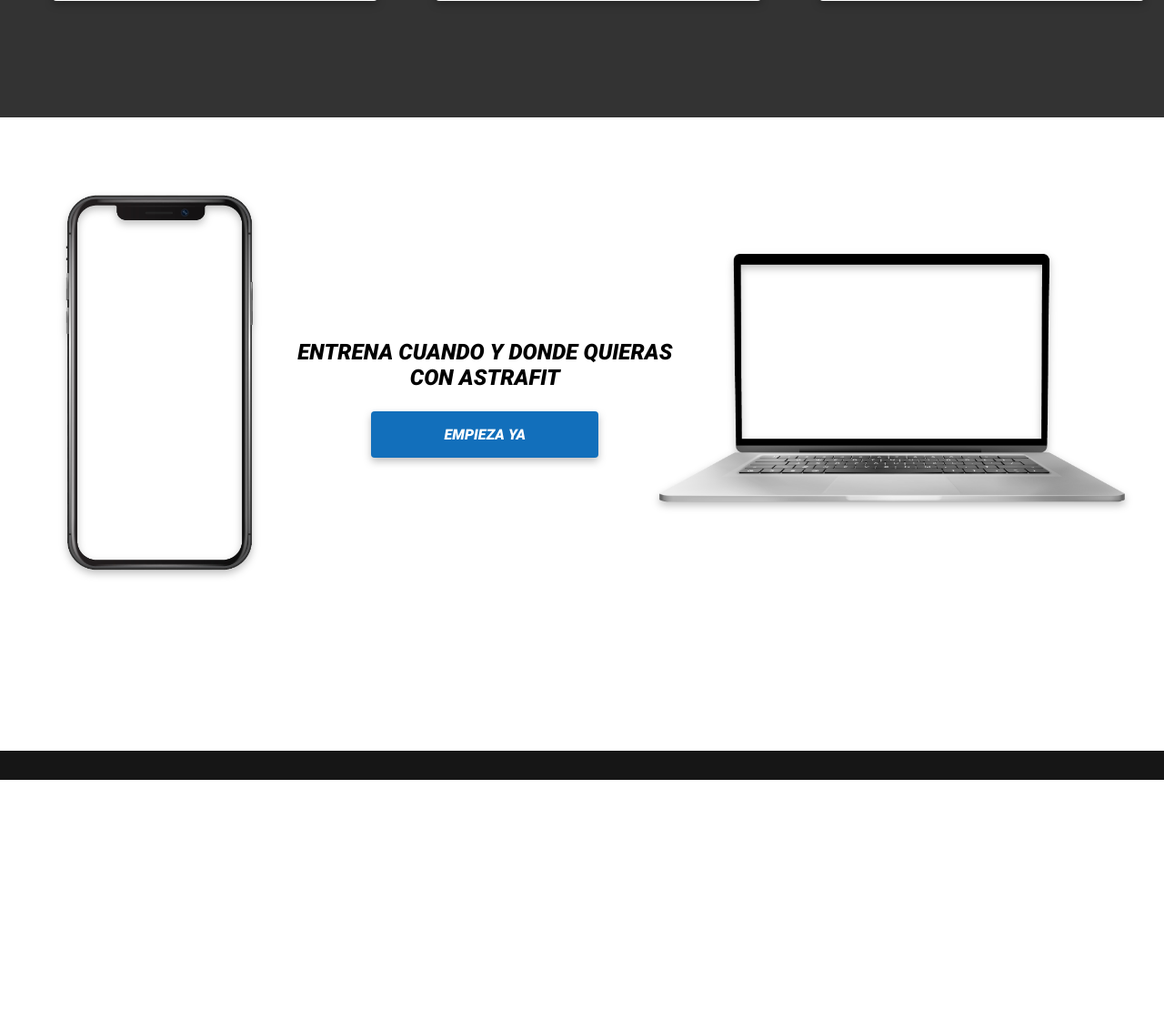
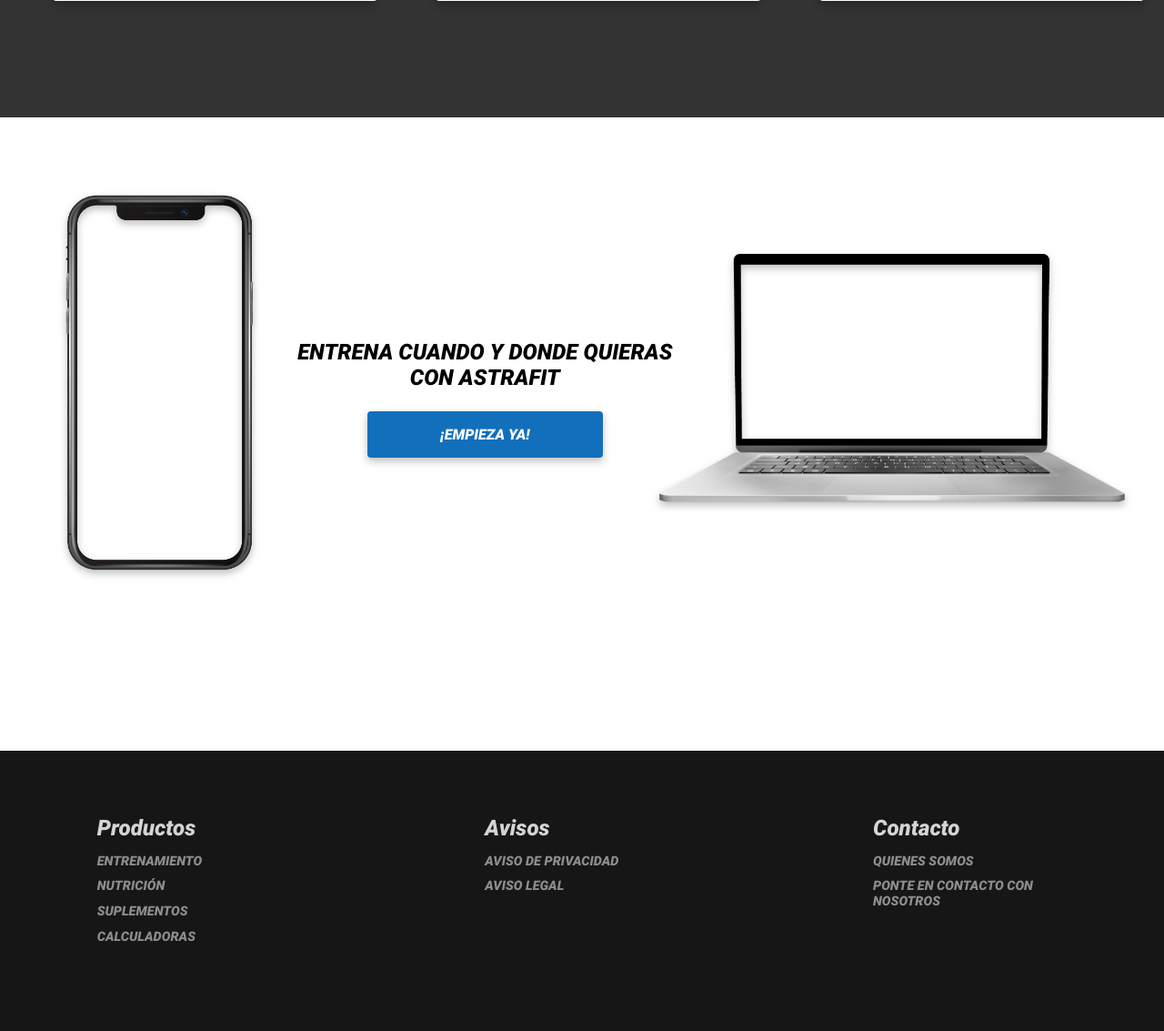
Before and after one commit to KoreanoNiu/astraFit, a PHP site: page / in a window 1280 px wide. Shown: the part 1212-2345 px from the top of the page at 91% size. Before the commit the page ends 2069 px from the top, so only its background shows below. Run offline with PHP 8.4, Linux system fonts and the light colour scheme.

Commit message:
Update index.php

```diff
--- a/index.php
+++ b/index.php
@@ -11,7 +11,7 @@
     <body>
         <header>
             <nav class="fixed closed">
-                <a href = "" class = "brand-logo center">LOGO</a>
+                <a href = "" class = "brand-logo center"><img src="src/img/logo.png" alt=""></a>
                 <div class="sidenav-trigger hide show-on-small-and-down right">
                     <button class="menu" onclick="this.parentNode.parentNode.classList.toggle('opened');this.parentNode.parentNode.classList.toggle('closed');this.setAttribute('aria-expanded', this.classList.contains('opened'))" aria-label="Main Menu">
                         <svg width="40" height="40" viewBox="0 0 100 100">
@@ -29,7 +29,7 @@
                     <div>
                         <ul>
                             <li><a href="">Entrenamiento</a></li>
-                            <li><a href="">Dieta</a></li>
+                            <li><a href="">Nutrcición</a></li>
                             <li><a href="">Nosotros</a></li>
                             <li><a href="">Contacto</a></li>
                         </ul>
@@ -39,7 +39,7 @@
                 </aside>
                 <ul class="hide-on-small-and-down">
                     <li><a href="">Entrenamiento</a></li>
-                    <li><a href="">Dieta</a></li>
+                    <li><a href="">Nutrcición</a></li>
                     <li><a href="">Nosotros</a></li>
                     <li><a href="">Contacto</a></li>
                 </ul>
@@ -93,13 +93,37 @@
                 </div>
                 <div>
                     <h2>ENTRENA CUANDO Y DONDE QUIERAS CON ASTRAFIT</h2>
-                    <a href="">EMPIEZA YA</a>
+                    <a href="">¡EMPIEZA YA!</a>
                 </div>
                 <div>
                     <img src="src/img/laptop-template2.png" alt="">
                 </div>
             </section>
-            <footer></footer>
+            <footer>
+                <div>
+                    <h3>Productos</h3>
+                    <ul>
+                        <li><a href="">ENTRENAMIENTO</a></li>
+                        <li><a href="">NUTRICIÓN</a> </li>
+                        <li><a href="">SUPLEMENTOS</a></li>
+                        <li><a href="">CALCULADORAS</a></li>
+                    </ul>
+                </div>
+                <div>
+                    <h3>Avisos</h3>
+                    <ul>
+                        <li><a href="">AVISO DE PRIVACIDAD</a></li>
+                        <li><a href="">AVISO LEGAL</a></li>
+                    </ul>
+                </div>
+                <div>
+                    <h3>Contacto</h3>
+                    <ul>
+                        <li><a href="">QUIENES SOMOS</a></li>
+                        <li><a href="">PONTE EN CONTACTO CON NOSOTROS</a></li>
+                    </ul>
+                </div>
+            </footer>
         </main>
     </body>
     <script src =""></script>
```
